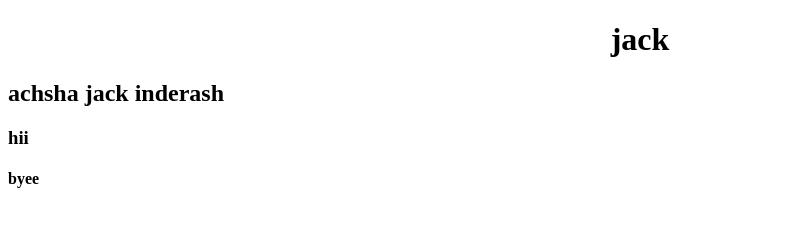
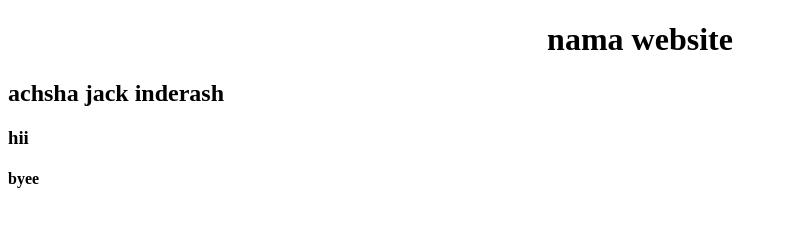
Before and after one commit to mathew1247/code, a plain HTML site: page index.html in a window 1280 px wide. Shown: the whole page, without its empty margins (0-787 px from the left). Drawn offline with Linux system fonts and the light colour scheme.

Commit message:
nama website

```diff
--- a/index.html
+++ b/index.html
@@ -6,7 +6,7 @@
     <title>html</title>
 </head>
 <body>
-   <center><h1>jack</h1></center>
+   <center><h1>nama website</h1></center>
    <h2>achsha jack inderash</h2>
 <h3>hii</h3>
 <h4>byee</h4>
```
